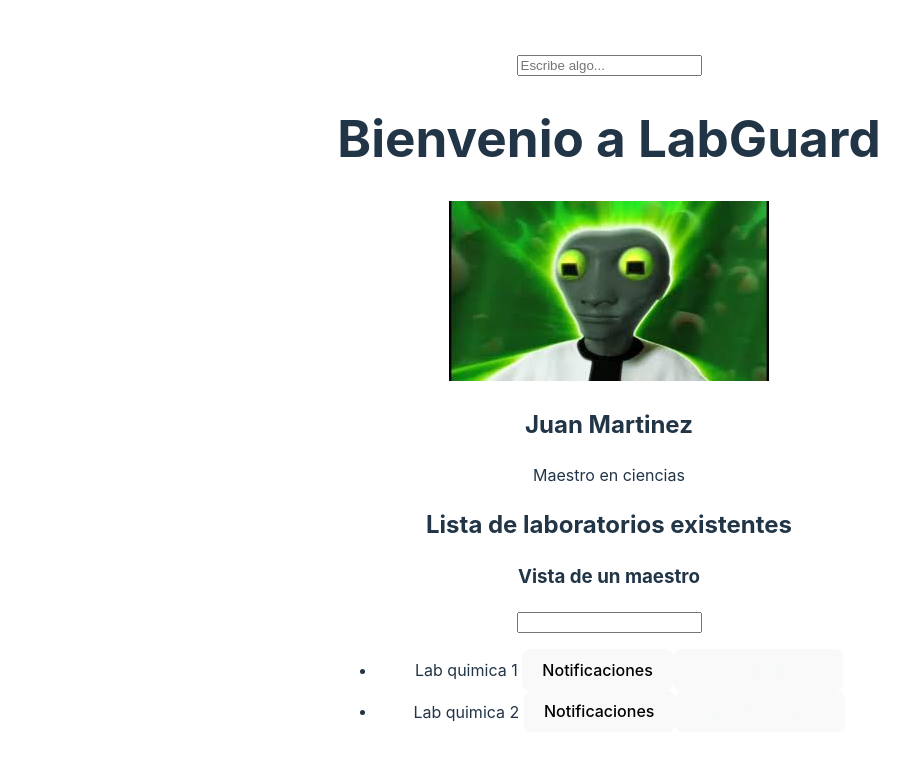
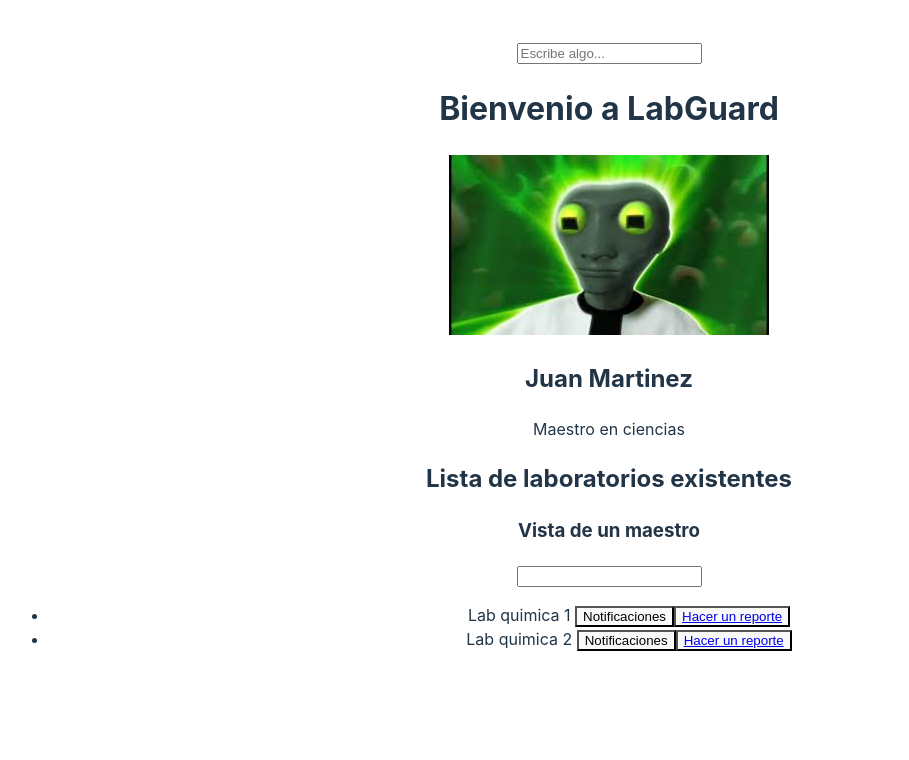
Before and after one commit to CSIPro/labguard, a React (Vite) app: page / in a window 1280 px wide. Shown: the top 760 px of the page, without its empty margins (31-940 px from the left). Built offline with nearby package versions, Linux system fonts and the light colour scheme.

Commit message:
Avance reporte

```diff
--- a/src/Pages/Reporte.tsx
+++ b/src/Pages/Reporte.tsx
@@ -20,9 +20,15 @@ export default function Reporte() {
         <form action="">
             tipo de reporte
             <div>
-            <input type="radio" name="TipMant" id="Equipo" value="Mantenimiento Equipo"/>
-            <input type="radio" name="TipMant" id="Instalacion" value="Mantenimiento Instalacion"/>
+              <label htmlFor="">
+                <input type="radio" name="Simon" id=""  /> Mantenimiento de Equipo
+              </label>
+              <label htmlFor="">
+                <input type="radio" name="Simon" id=""  /> Mantenimiento de Instalacion
+              </label>
+
             </div>
+
 
 
 
--- a/src/index.css
+++ b/src/index.css
@@ -13,46 +13,6 @@
   -moz-osx-font-smoothing: grayscale;
 }
 
-a {
-  font-weight: 500;
-  color: #f7fafa;
-  text-decoration: inherit;
-}
-a:hover {
-  color: #535bf2;
-}
-
-body {
-  margin: 0;
-  display: flex;
-  place-items: center;
-  min-width: 320px;
-  min-height: 100vh;
-}
-
-h1 {
-  font-size: 3.2em;
-  line-height: 1.1;
-}
-
-button {
-  border-radius: 8px;
-  border: 1px solid transparent;
-  padding: 0.6em 1.2em;
-  font-size: 1em;
-  font-weight: 500;
-  font-family: inherit;
-  background-color: #1a1a1a;
-  cursor: pointer;
-  transition: border-color 0.25s;
-}
-button:hover {
-  border-color: #646cff;
-}
-button:focus,
-button:focus-visible {
-  outline: 4px auto -webkit-focus-ring-color;
-}
 
 @media (prefers-color-scheme: light) {
   :root {
```
